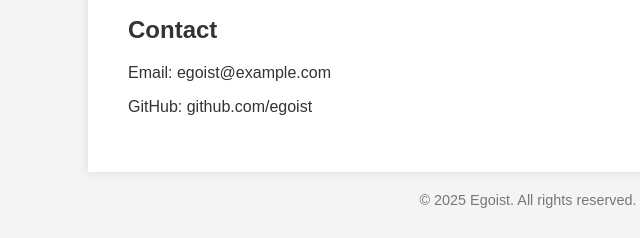
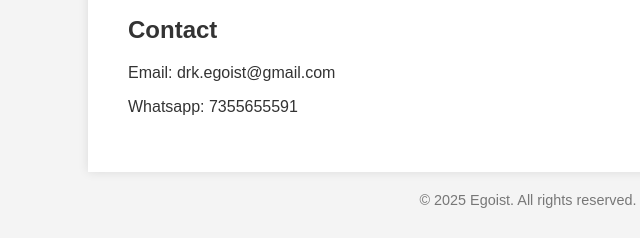
Before and after one commit to drkneptx/portfolio, a plain HTML site: page index.html in a window 1280 px wide. Shown: the part 405-643 px from the top of the page, 112-752 px from the left. Drawn offline with Linux system fonts and the light colour scheme.

Commit message:
Update index.html

```diff
--- a/index.html
+++ b/index.html
@@ -51,8 +51,8 @@
     </ul>
 
     <h2>Contact</h2>
-    <p>Email: egoist@example.com</p>
-    <p>GitHub: github.com/egoist</p>
+    <p>Email: drk.egoist@gmail.com</p>
+    <p>Whatsapp: 7355655591</p>
   </div>
 
   <footer>
```
